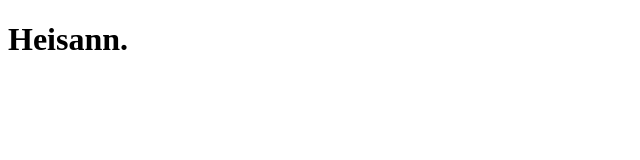
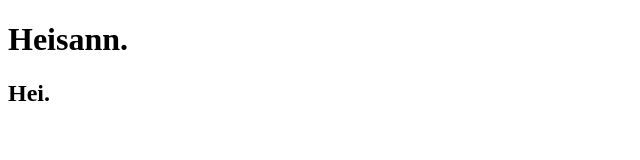
Before and after one commit to alexan1109/Test, a plain HTML site: page index.html in a window 1280 px wide. Shown: the full height of the page, 0-640 px from the left. Drawn offline with Linux system fonts and the light colour scheme.

Commit message:
La til h2

```diff
--- a/index.html
+++ b/index.html
@@ -7,5 +7,6 @@
 </head>
 <body>
     <h1>Heisann.</h1>
+    <h2>Hei.</h2>
 </body>
 </html>
```
